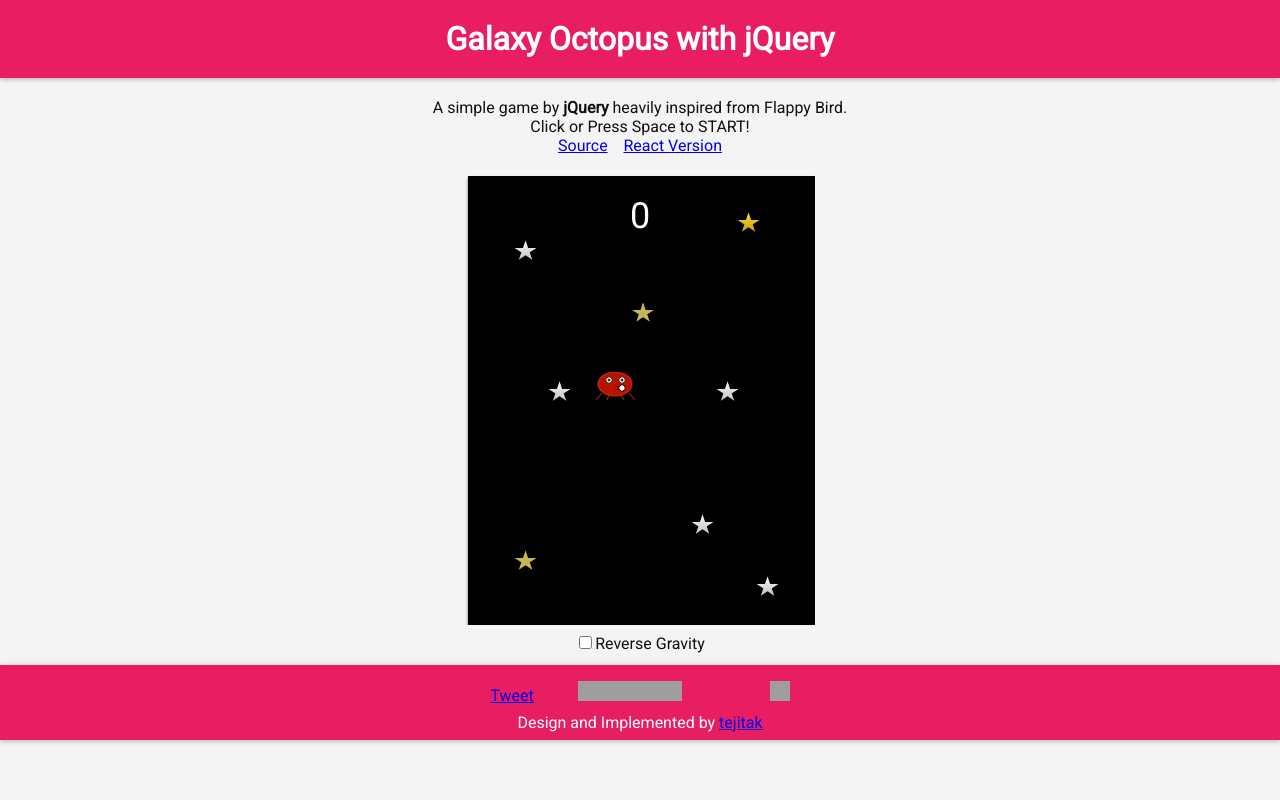
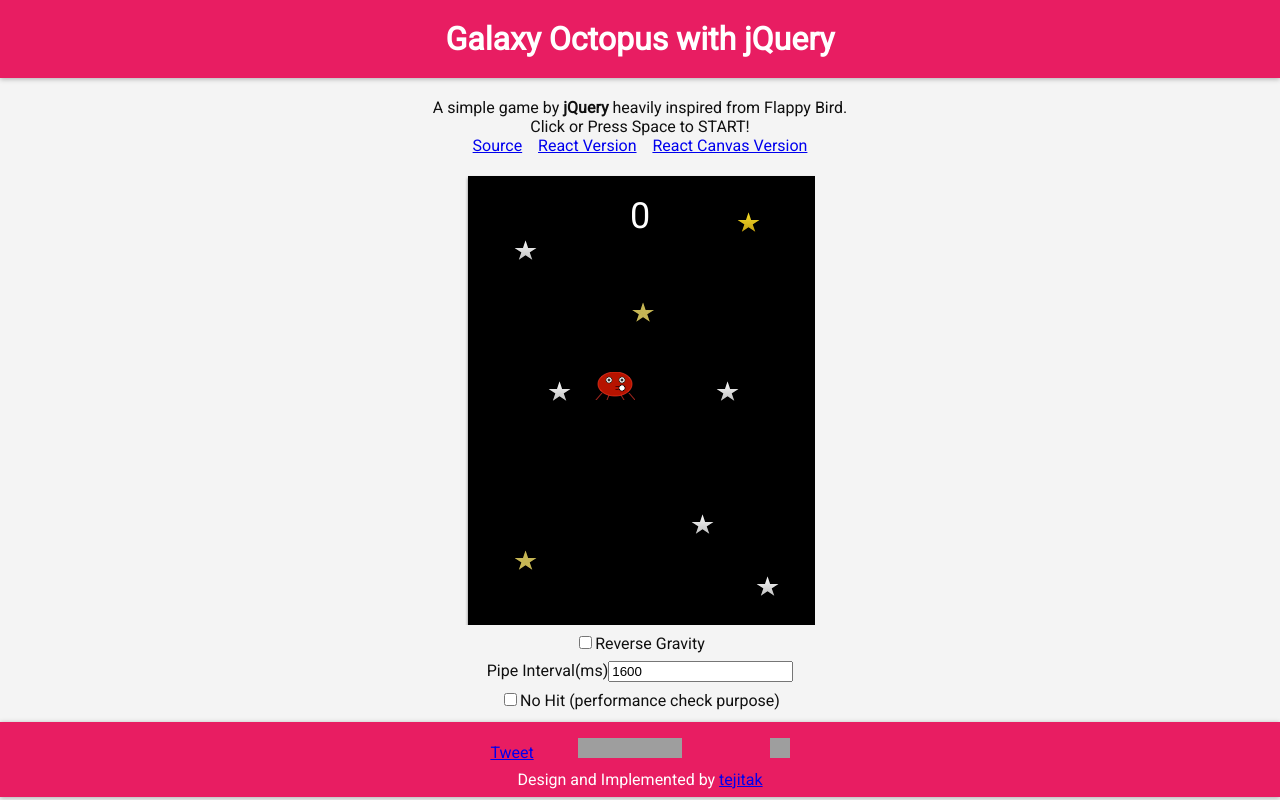
Before and after one commit to tejitak/jquery-galaxy-octopus, a website built with webpack: page html/index.html in a window 1280 px wide. Both pictures are taken after a click on the checkbox "Reverse Gravity". Built offline with nearby package versions, Linux system fonts and the light colour scheme; grey boxes are pictures that could not be loaded.

Commit message:
add a config for performance check

```diff
--- a/html/index.html
+++ b/html/index.html
@@ -14,7 +14,7 @@
         <div>A simple game by <strong>jQuery</strong> heavily inspired from Flappy Bird.</div>
         <div>Click or Press Space to START!</div>
         <div>
-            <a href="https://github.com/tejitak/jquery-galaxy-octopus/" target="_blank">Source</a>&nbsp;&nbsp;&nbsp;&nbsp;<a href="http://tejitak.github.io/react-galaxy-octopus/html/" target="_blank">React Version</a>
+            <a href="https://github.com/tejitak/jquery-galaxy-octopus/" target="_blank">Source</a>&nbsp;&nbsp;&nbsp;&nbsp;<a href="http://tejitak.github.io/react-galaxy-octopus/html/" target="_blank">React Version</a>&nbsp;&nbsp;&nbsp;&nbsp;<a href="http://tejitak.github.io/react-canvas-galaxy-octopus/html/" target="_blank">React Canvas Version</a>
         </div>
     </div>
     <!-- Galaxy Octopus -->
@@ -26,6 +26,8 @@
     </div>
     <div class="settings">
         <div><input type="checkbox" id="reverseGravity"><label for="reverseGravity">Reverse Gravity</label></div>
+        <div><label for="pipeIntervalInput">Pipe Interval(ms)</label><input type="text" id="pipeIntervalInput"></div>
+        <div><input type="checkbox" id="noHit"><label for="noHit">No Hit (performance check purpose)</label></div>
     </div>
     <!--/ Galaxy Octopus -->
     <footer>
--- a/js/app.js
+++ b/js/app.js
@@ -14,8 +14,11 @@ var PIPE_INTERVAL = 1600;
 var GAP_HEIGHT = 120;
 
 // setting
+var reverse = true;
+var noHit = false;
 var REVERSE_CHECKBOX = "#reverseGravity";
-var reverse = true;
+var PIPE_INTERVAL_INPUT = "#pipeIntervalInput";
+var NOHIT_CHECKBOX = "#noHit"
 
 var _pipeTimer = null;
 var _hitting = false;
@@ -25,7 +28,7 @@ var watchPos = function(){
     if(_pipeTimer){
         window.requestAnimationFrame(watchPos);
         var res = detectCollision();
-        if(!res){ return; }
+        if(!res || noHit){ return; }
         if(res.state === "HIT" && !_hitting){
             // collision detected & game end
             end();
@@ -154,6 +157,8 @@ $(document).on("keydown", function(e){
 // settings
 var updateSettings = function(){
     reverse = $(REVERSE_CHECKBOX).prop('checked');
+    PIPE_INTERVAL = $(PIPE_INTERVAL_INPUT).val();
+    noHit = $(NOHIT_CHECKBOX).prop('checked');
 };
 
 $(".settings").on("click", function(e){
@@ -165,4 +170,12 @@ $(".settings").on("click", function(e){
     }
     e.stopPropagation();
 });
+$(PIPE_INTERVAL_INPUT).on("change", function(){
+    updateSettings();
+    end();
+});
+
+// setup initial values
 $(REVERSE_CHECKBOX).prop('checked', reverse);
+$(PIPE_INTERVAL_INPUT).val(PIPE_INTERVAL);
+$(NOHIT_CHECKBOX).prop('checked', noHit);
```
Also changed, not shown: build/app.js.
